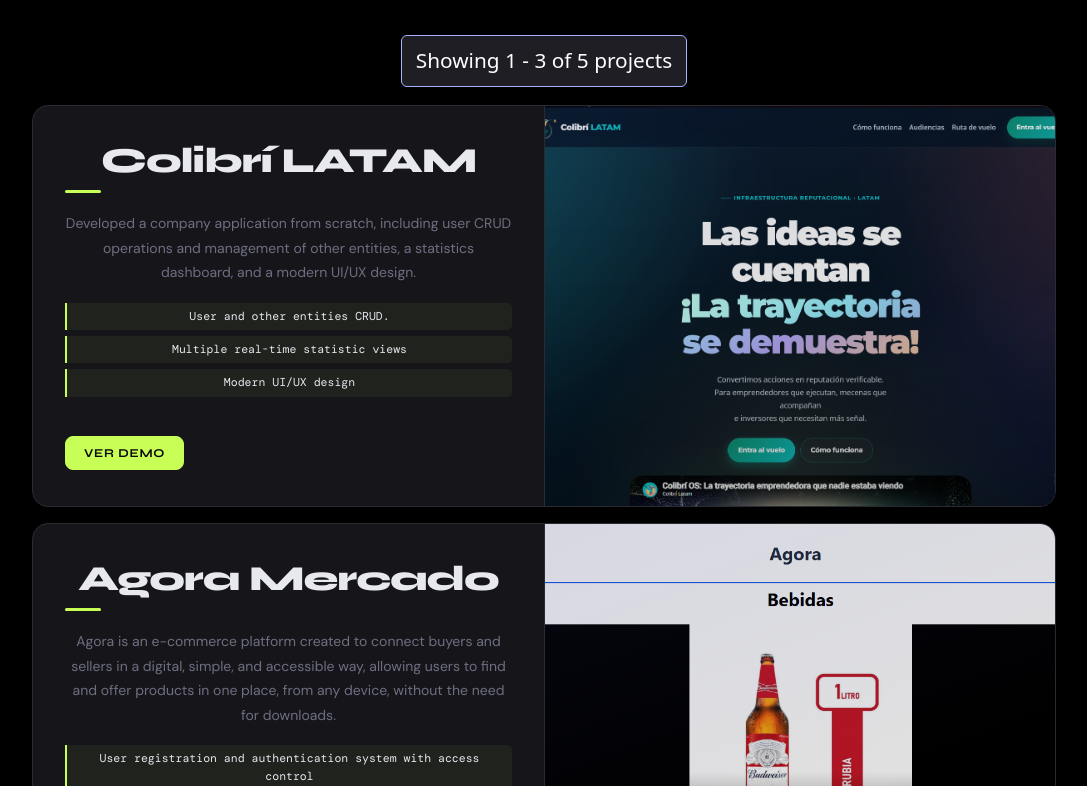
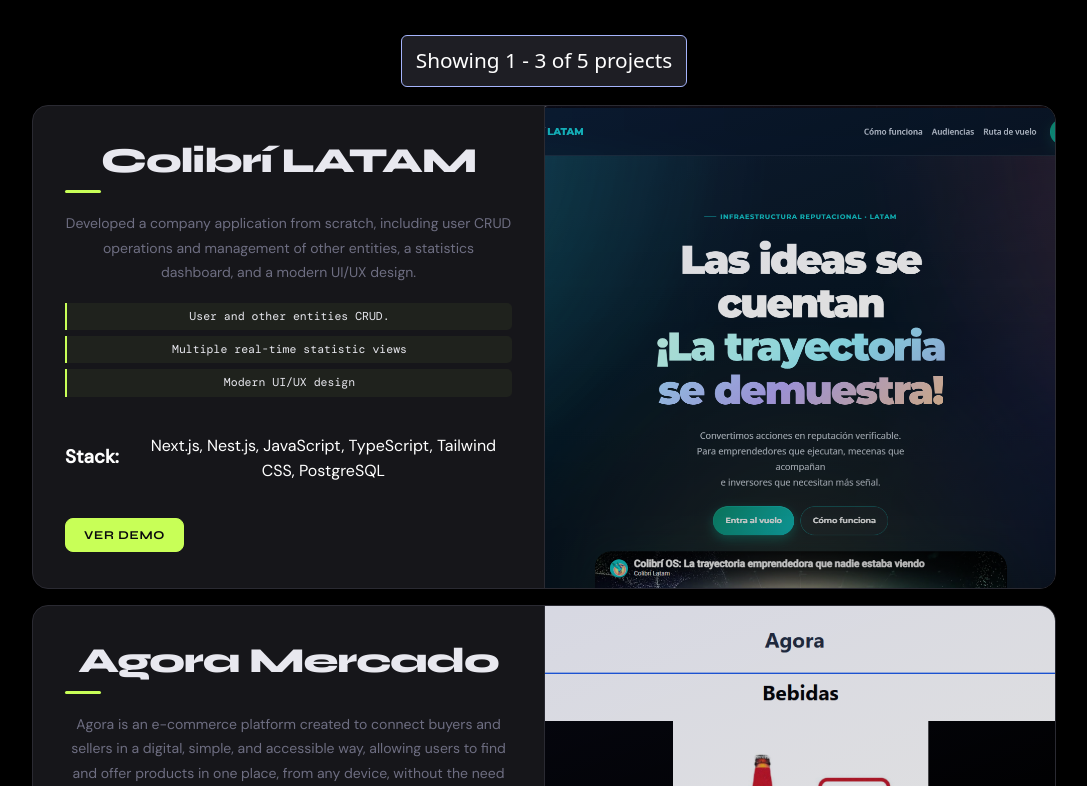
Before and after one commit to JoaquinGabriel17/portfolio-react, a Next.js app: page / in a window 1280 px wide. Shown: the part 1674-2460 px from the top of the page, without its empty margins (96-1183 px from the left). Built offline with nearby package versions, Linux system fonts and the light colour scheme.

Commit message:
lista de iconos de tecnologias opcional. se agrega lista de tecnologias escrita.

```diff
--- a/src/components/ProjectCard/ProjectCard.js
+++ b/src/components/ProjectCard/ProjectCard.js
@@ -2,7 +2,7 @@
 import { useState } from 'react';
 
 export default function ProjectCard({ ProjectInfo, lang }) {
-  const { image, name, description, features, techIcons, links } = ProjectInfo;
+  const { image, name, description, features, techIcons, links, technologies } = ProjectInfo;
 
 
 
@@ -22,11 +22,17 @@
               <li key={index}>{feature}</li>
             ))}
           </ul>
+          { techIcons &&
           <ul className={styles.techIconsList}>
             {techIcons.map((techIcon, index) => (
               <li key={index} className={styles.techIcon}>{techIcon}</li>
             ))}
           </ul>
+          }
+          <div className={styles.technologiesContainer}>
+            <h3>Stack: </h3>
+            <p>{technologies.join(', ')}</p>
+          </div>
           <div className={styles.links}>
           {links.demo && (
             <a
--- a/src/components/ProjectCard/ProjectCard.module.css
+++ b/src/components/ProjectCard/ProjectCard.module.css
@@ -209,6 +209,22 @@
   border-color: var(--clr-accent);
   background: rgba(200, 255, 87, 0.08);
   transform: translateY(-3px) scale(1.12);
+  margin: 0
+}
+
+.technologiesContainer{
+  display: flex;
+  flex-direction: row;
+  gap: 1rem;
+  align-items: center;
+
+}
+.technologiesContainer h3{
+  margin-top: 0;
+}
+
+.technologiesContainer p{
+  margin-top: 0;
 }
 
 /* ─── Links ───────────────────────────────────────────────── */
```
